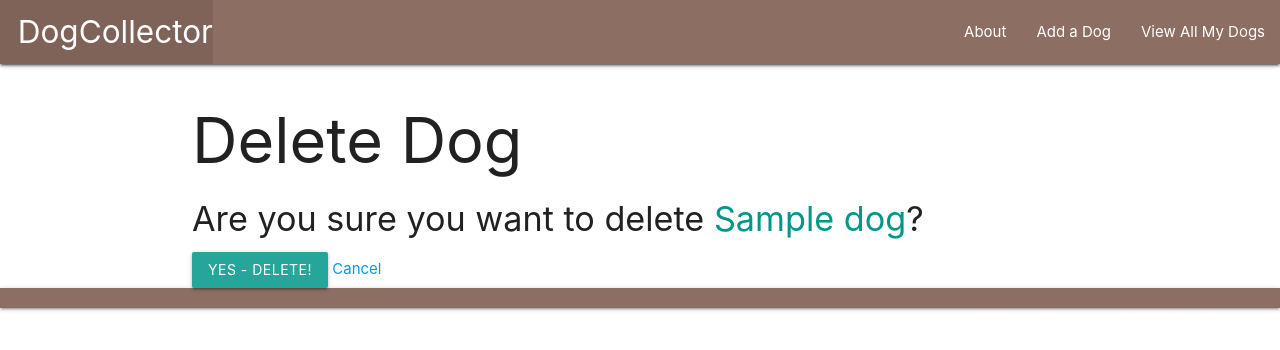
After one commit to RandyElkins/dogcollector, a Django app: page /dogs/1/delete/ in a window 1280 px wide. The commit adds this page. Shown: the top 350 px of the page. Run offline with Django 3.2, Linux system fonts and the light colour scheme; tables that the repository leaves empty hold one stand-in row (values such as "Sample post").

Commit message:
add full CRUD for dogs

```diff
--- a/main_app/models.py
+++ b/main_app/models.py
@@ -1,4 +1,5 @@
 from django.db import models
+from django.urls import reverse
 
 # Create your models here.
 class Dog(models.Model):
--- a/main_app/templates/base.html
+++ b/main_app/templates/base.html
@@ -18,8 +18,9 @@
           <li><a href="/" class="left brand-logo">&nbsp;&nbsp;DogCollector</a></li>
         </ul>
         <ul class="right">
-          <li><a href="/about">About</a></li>
-          <li><a href="/dogs">View All My Dogs</a></li>
+          <li><a href="{% url 'about_page' %}">About</a></li>
+          <li><a href="{% url 'dogs_create' %}">Add a Dog</a></li>
+          <li><a href="{% url 'dogs_index_page' %}">View All My Dogs</a></li>
         </ul>
       </div>
     </nav>
--- a/main_app/templates/dogs/detail.html
+++ b/main_app/templates/dogs/detail.html
@@ -11,8 +11,12 @@
     {% if dog.age > 0 %}
       <p>Age: {{ dog.age }}</p>
     {% else %}
-      <p>Age: Kitten</p>
+      <p>Age: Puppy</p>
     {% endif %}
+  </div>
+  <div class="card-action">
+    <a href="{% url 'dogs_update' dog.id %}">Edit</a>
+    <a href="{% url 'dogs_delete' dog.id %}">Delete</a>
   </div>
 </div>
 
--- /dev/null
+++ b/main_app/templates/main_app/dog_confirm_delete.html
@@ -0,0 +1,13 @@
+{% extends 'base.html' %}
+
+{% block content %}
+  <h1>Delete Dog</h1>
+
+  <h4>Are you sure you want to delete <span class="teal-text">{{ object.name }}</span>?</h4>
+
+  <form action="" method="POST">
+    {% csrf_token %}
+    <input type="submit" value="Yes - Delete!" class="btn">
+    <a href="{% url 'detail' dog.id %}">Cancel</a>
+  </form>
+{% endblock %}
--- a/main_app/urls.py
+++ b/main_app/urls.py
@@ -6,4 +6,7 @@ urlpatterns = [
   path('about/', views.about, name='about_page'),
   path('dogs/', views.dogs_index, name='dogs_index_page'),
   path('dogs/<int:dog_id>/', views.dogs_detail, name='detail'),
+  path('dogs/create/', views.DogCreate.as_view(), name='dogs_create'),
+  path('dogs/<int:pk>/update/', views.DogUpdate.as_view(), name='dogs_update'),
+  path('dogs/<int:pk>/delete/', views.DogDelete.as_view(), name='dogs_delete'),
 ]
--- a/main_app/views.py
+++ b/main_app/views.py
@@ -1,4 +1,5 @@
 from django.shortcuts import render
+from django.views.generic.edit import CreateView, UpdateView, DeleteView
 import datetime
 year = datetime.datetime.now().year
 
@@ -18,8 +19,9 @@ def home(request):
 
 # Define the about view
 def about(request):
-  context = { 'year': year }
-  return render(request, 'about.html', context) # The 'render' function will look exclusively in the 'templates' folder for the templates
+#   context = { 'year': year }
+  return render(request, 'about.html') # The 'render' function will look exclusively in the 'templates' folder for the templates
+# return render(request, 'about.html', context)
 #   return HttpResponse('<h1>About the Dog Collector</h1>')
 
 # Define the 'about/' view
@@ -33,3 +35,17 @@ def dogs_index(request):
 def dogs_detail(request, dog_id):
     dog = Dog.objects.get(id=dog_id)
     return render(request, 'dogs/detail.html', { 'dog': dog })
+
+class DogCreate(CreateView):
+  model = Dog
+  fields = '__all__'
+#   fields = ['name', 'breed', 'description', 'age'] # This is the same as above
+
+class DogUpdate(UpdateView):
+  model = Dog
+  # Let's disallow the renaming of a dog by excluding the name field!
+  fields = ['breed', 'description', 'age']
+
+class DogDelete(DeleteView):
+  model = Dog
+  success_url = '/dogs/'
```
Also changed, not shown: main_app/templates/main_app/dog_form.html (added, +20 -0 lines), main_app/templates/main_app/toy_confirm_delete.html (added, +13 -0 lines), main_app/templates/main_app/toy_form.html (added, +20 -0 lines).
